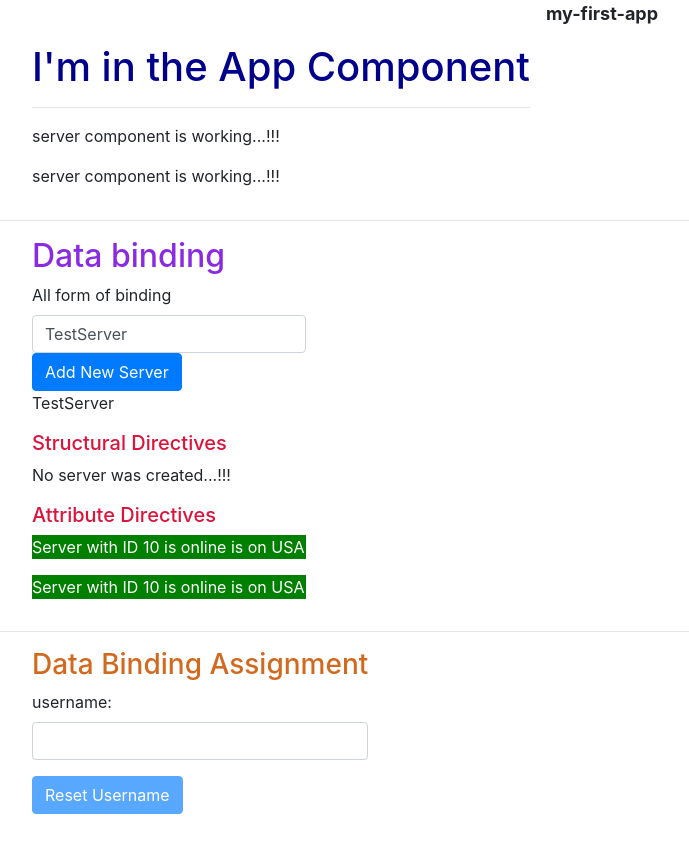
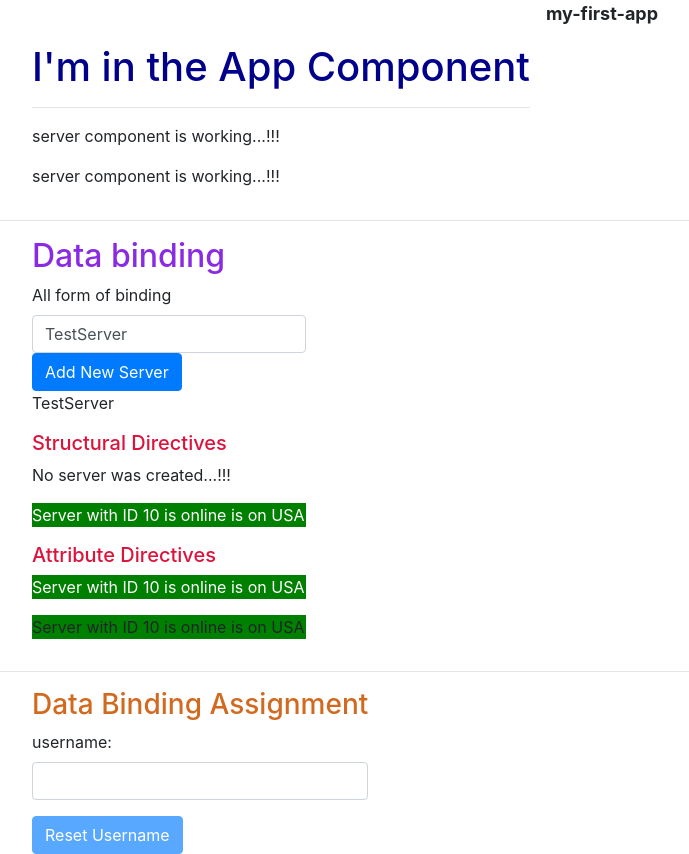
Before and after one commit to waseemkhan218/AP-001-ANGULAR, an Angular app: page / in a window 1280 px wide. Shown: the whole page, without its empty margins (38-727 px from the left). Before the commit the page ends 814 px from the top, so only its background shows below. Built offline with nearby package versions, Linux system fonts and the light colour scheme.

Commit message:
Strutural Directive: ngFor

```diff
--- a/src/app/data-binding/data-binding.component.html
+++ b/src/app/data-binding/data-binding.component.html
@@ -49,11 +49,20 @@
     <p>No server was created...!!!</p>
 </ng-template>
 
+<!-- WORK: Directives: Structural: *ngFor: let server is a local variable and servers is a property what we are looping  -->
+<div *ngFor="let server of servers">
+    <p [ngStyle]="{backgroundColor: getColor()}"
+       [ngClass]="{online: getServerColor()}">
+       {{'Server'}} with ID {{ serverId }} is {{ serverStatus }} is on {{ getServerZone() }}</p>
+    </div>
+
 <h5>Attribute Directives</h5>
 <!-- WORK: Directives: Attribute: ngStyle and ngClass -->
+
 <p [ngStyle]="{backgroundColor: getColor()}"
    [ngClass]="{online: getServerColor()}"
 >{{'Server'}} with ID {{ serverId }} is {{ serverStatus }} is on {{ getServerZone() }}</p>
+
+<!-- WORK: Directives: Attribute: ngStyle -->
 <p [ngStyle]="{backgroundColor: getColor()}"
-   [ngClass]="{online: getServerColor()}"
 >{{'Server'}} with ID {{ serverId }} is {{ serverStatus }} is on {{ getServerZone() }}</p>
--- a/src/app/data-binding/data-binding.component.ts
+++ b/src/app/data-binding/data-binding.component.ts
@@ -20,6 +20,9 @@ export class DataBindingComponent implements OnInit {
 
   // WORK: Directives: Structural: adding a boolean
   public serverCreated: boolean = false;
+
+  // WORK: Directives: Structural: ngFor : array of servers
+  public servers = ['TestServer'];
 
   constructor() {
 
@@ -46,6 +49,9 @@ export class DataBindingComponent implements OnInit {
     //WORK: Directive:
     this.serverCreated = true;
     this.serverCreationStatus = 'Server is created now. ' + this.serverName;
+
+    //WORK: Directive: Structural: ngFor : adding new servers on create
+    this.servers.push(this.serverName);
   }
 
   //WORK: Event Binding: Passing and using data.
```
